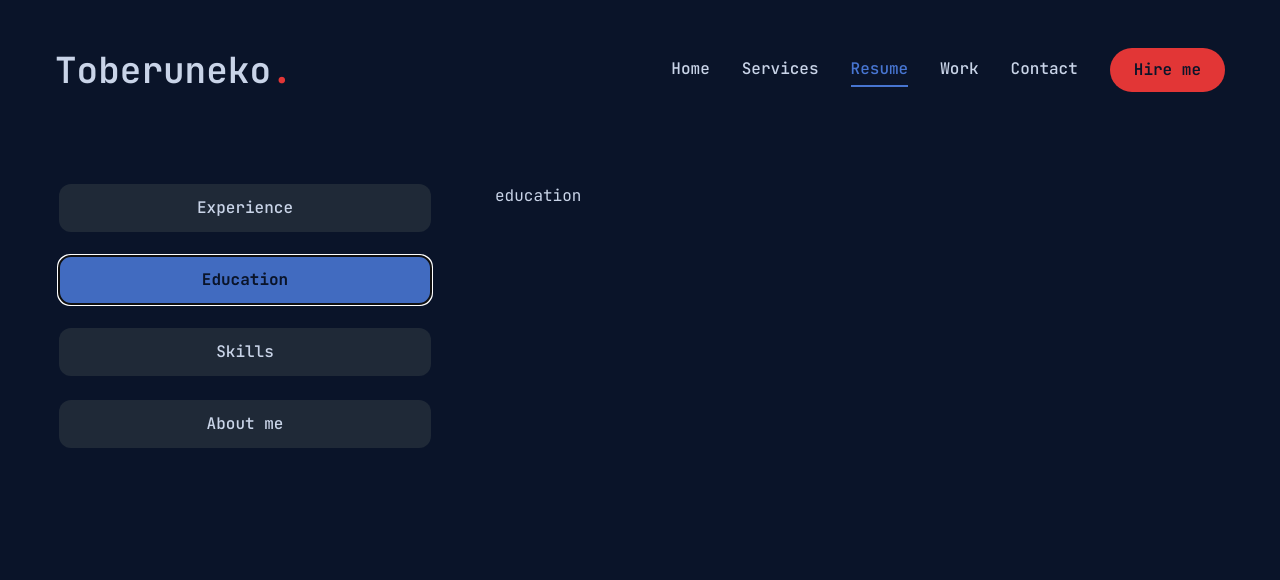
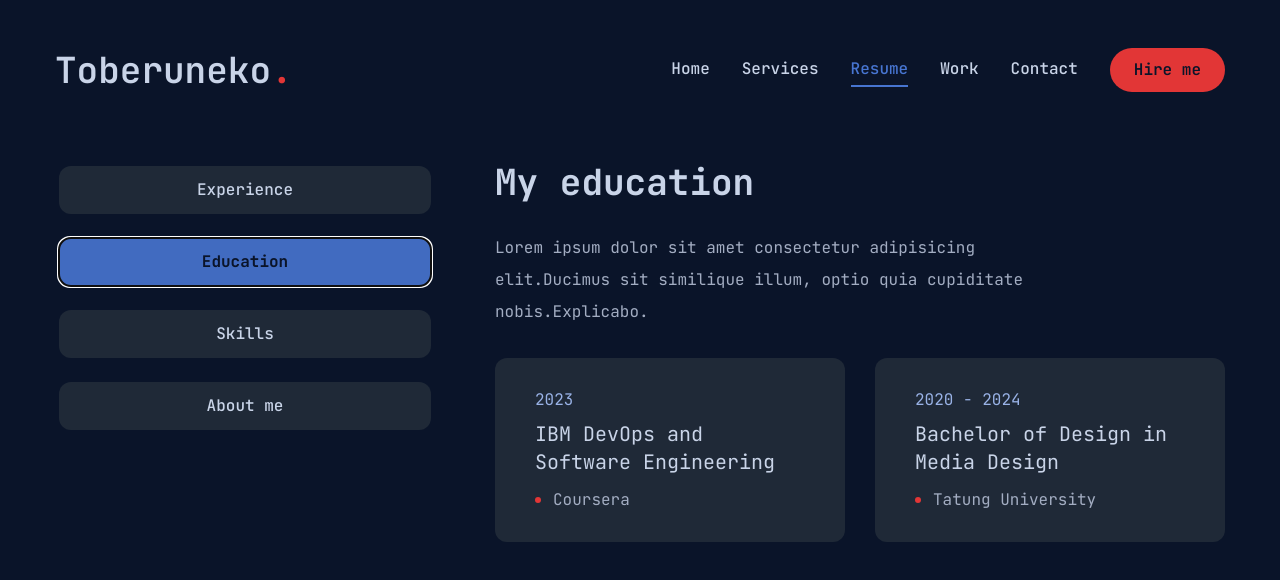
Before and after one commit to Toberu-Neko/Homepage, a Next.js app: page /resume in a window 1280 px wide. Both pictures are taken after a click on the tab "Education". Shown: the top 580 px of the page. Built offline with nearby package versions, Linux system fonts and the light colour scheme; a web font is replaced by a local one.

Commit message:
Finished resume

```diff
--- a/app/resume/page.jsx
+++ b/app/resume/page.jsx
@@ -152,7 +152,7 @@ import { Tooltip, TooltipContent, TooltipProvider, TooltipTrigger } from "@/comp
 import { ScrollArea } from "@/components/ui/scroll-area";
 import { motion } from "framer-motion";
 
-const resume = () => {
+const Resume = () => {
   return (
     <motion.div
       initial={{ opacity: 0 }}
@@ -184,7 +184,7 @@ const resume = () => {
                 <h3 className="text-4xl font-bold">
                   {experience.title}
                 </h3>
-                <p className="max-w-[600px] text-textColor/85 mx-auto xl:mx-0">
+                <p className="max-w-[600px] text-textColor-secondary mx-auto xl:mx-0">
                   {experience.description}
                 </p>
                 <ScrollArea className="h-[400px]">
@@ -199,7 +199,7 @@ const resume = () => {
                       <div className="flex items-center gap-3">
                         {/* dot */}
                         <span className=" w-[6px] h-[6px] rounded-full bg-importantColor"></span>
-                        <p className="text-textColor/80">{item.company}</p>
+                        <p className="text-textColor-secondary">{item.company}</p>
                       </div>
                     </li>
                     )
@@ -208,17 +208,83 @@ const resume = () => {
                 </ScrollArea>
               </div>
             </TabsContent>
-            {/* Experience */}
+
+            {/* education */}
             <TabsContent value="education" className="w-full">
-              education
+              <div className="flex flex-col gap-[30px] text-center xl:text-left">
+                <h3 className="text-4xl font-bold">
+                  {education.title}
+                </h3>
+                <p className="max-w-[600px] text-textColor-secondary mx-auto xl:mx-0">
+                  {education.description}
+                </p>
+                <ScrollArea className="h-[400px]">
+                  <ul className="grid grid-cols-1 lg:grid-cols-2 gap-[30px]">
+                    {education.items.map((item, index) => {
+                    return (
+                    <li
+                    key={index}
+                    className="bg-gray-800 h-[184px] py-6 px-10 rounded-xl flex flex-col justify-center items-center lg:items-start gap-1">
+                      <span className="text-highlightColor">{item.duration}</span>
+                      <h3 className="text-xl max-w-[260px] min-h-[60px] text-center lg:text-left">{item.degree}</h3>
+                      <div className="flex items-center gap-3">
+                        {/* dot */}
+                        <span className=" w-[6px] h-[6px] rounded-full bg-importantColor"></span>
+                        <p className="text-textColor-secondary">{item.institution}</p>
+                      </div>
+                    </li>
+                    )
+                  })}
+                  </ul>
+                </ScrollArea>
+              </div>
             </TabsContent>
-            {/* Experience */}
-            <TabsContent value="skills" className="w-full">
-              skills
+
+            {/* skills */}
+            <TabsContent value="skills" className="w-full h-full">
+              <div className="flex flex-col gap-[30px]">
+                <div className="flex flex-col gap-[30px] text-center xl:text-left">
+                  <h3 className="text-4xl font-bold">{skills.title}</h3>
+                  <p className="max-w-[600px] text-textColor-secondary mx-auto xl:mx-0">{skills.description}</p>
+                </div>
+                <ScrollArea className="h-[400px]">
+                <ul className="grid grid-cols-2 sm:grid-cols-3 md:grid-cols-4 gap-4 xl:gap-[30px]">
+                  {skills.skillList.map((skill, index)=>{
+                    return(
+                      <li key={index}>
+                        <TooltipProvider delayDuration={100}>
+                          <Tooltip>
+                            <TooltipTrigger className="w-full h-[150px] bg-gray-800 justify-center items-center group rounded-xl flex">
+                              <div className="text-6xl group-hover:text-highlightColor transition-all duration-300">{skill.icon}</div>
+                            </TooltipTrigger>
+                            <TooltipContent>
+                              <p className="capitalize">{skill.name}</p>
+                            </TooltipContent>
+                          </Tooltip>
+                        </TooltipProvider>
+                      </li>
+                    )
+                  })}
+                </ul>
+                </ScrollArea>
+              </div>
             </TabsContent>
-            {/* Experience */}
-            <TabsContent value="about" className="w-full">
-              about
+            {/* about */}
+            <TabsContent value="about" className="w-full text-center xl:text-left">
+                <div className="flex flex-col gap-[30px]">
+                  <h3 className="text-4xl font-bold">{about.title}</h3>
+                  <p className="max-w-[600px] text-textColor-secondary mx-auto xl:mx-0">{about.description}</p>
+                  <ul className="grid grid-cols-1 xl:grid-cols-2 gap-y-6 max-w-[620px] mx-auto xl:mx-0">
+                    {about.info.map((item, index) =>{
+                      return(
+                        <li key={index} className="flex items-center justify-center xl:justify-start gap-4">
+                          <span className="text-textColor-secondary">{item.fieldName}</span>
+                          <span className="text-xl">{item.fieldValue}</span>
+                        </li>
+                      )
+                    })}
+                  </ul>
+                </div>
             </TabsContent>
 
           </div>
@@ -231,4 +297,4 @@ const resume = () => {
   )
 }
 
-export default resume
+export default Resume
--- a/components/ui/scroll-area.tsx
+++ b/components/ui/scroll-area.tsx
@@ -40,7 +40,7 @@ const ScrollBar = React.forwardRef<
     )}
     {...props}
   >
-    <ScrollAreaPrimitive.ScrollAreaThumb className="relative flex-1 rounded-full bg-border" />
+    <ScrollAreaPrimitive.ScrollAreaThumb className="relative flex-1 rounded-full bg-highlightColor bg-border" />
   </ScrollAreaPrimitive.ScrollAreaScrollbar>
 ))
 ScrollBar.displayName = ScrollAreaPrimitive.ScrollAreaScrollbar.displayName
--- a/tailwind.config.ts
+++ b/tailwind.config.ts
@@ -29,7 +29,10 @@ const config: Config = {
   		},
 		colors: {
 			primary: 'hsl(220, 60%, 10%)',
-			textColor: 'hsl(220, 40%, 85%)',
+			textColor: {
+				DEFAULT: 'hsl(220, 40%, 85%)',
+				secondary: 'hsl(220, 20%, 70%)',
+			},
 			highlightColor: 'hsl(220, 60%, 75%)',
 			importantColor: {
 				DEFAULT: 'hsl(0, 75%, 55%)',
```
